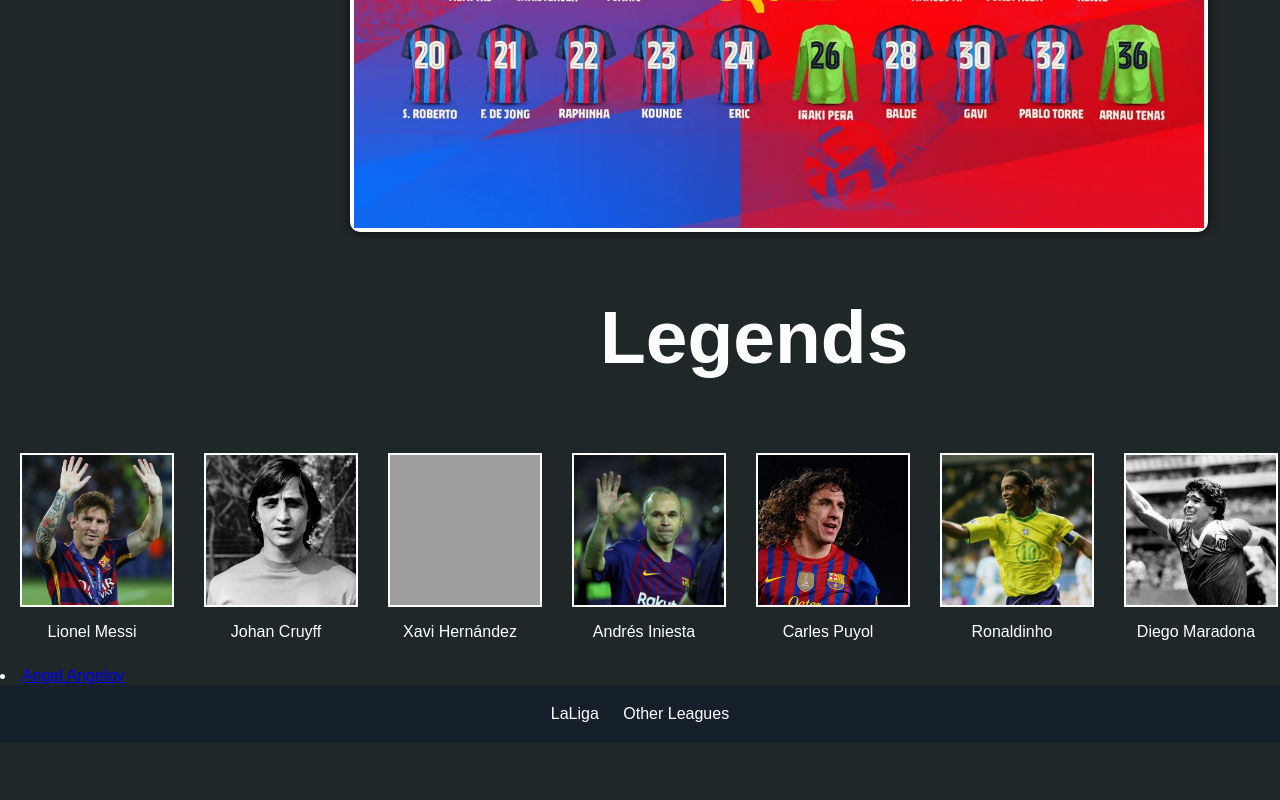
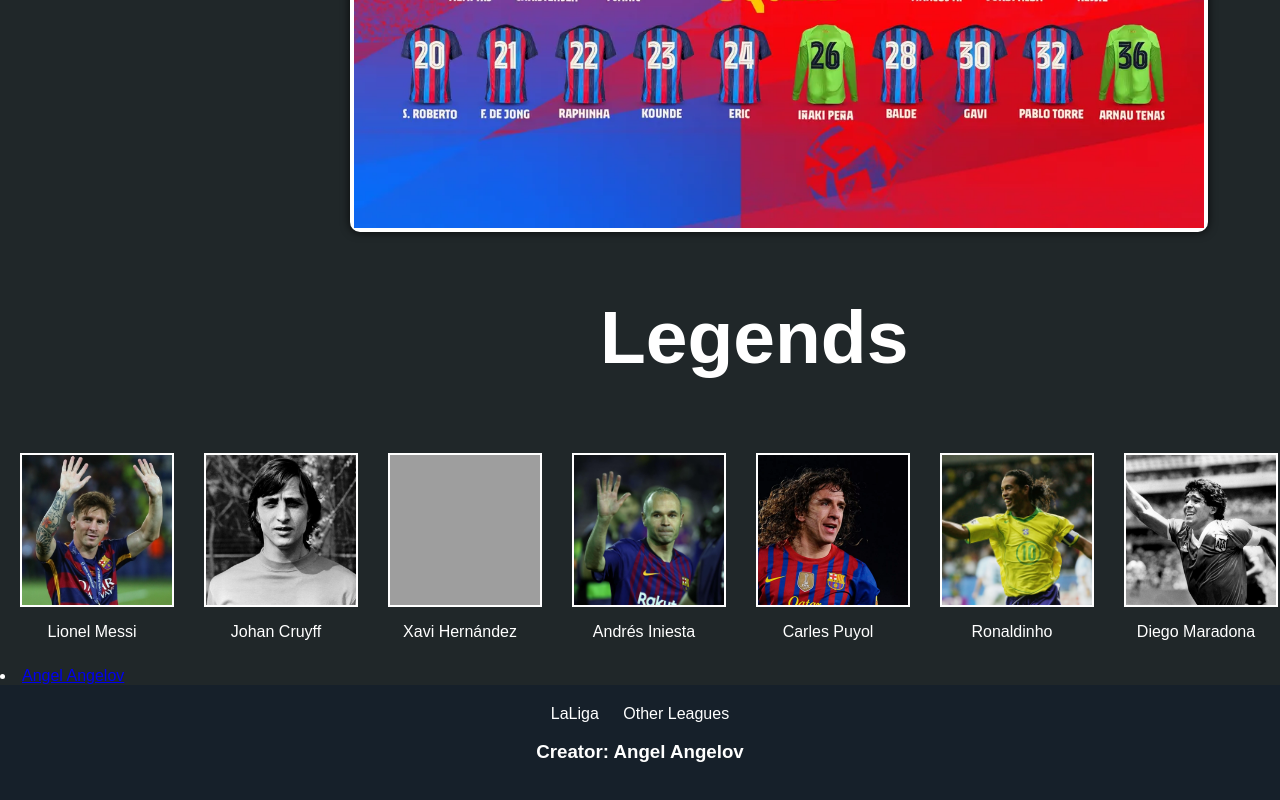
Before and after one commit to doomdude32a/footchamps, a plain HTML site: page barca.html in a window 1280 px wide. Shown: the part 1619-2419 px from the top of the page. Before the commit the page ends 2362 px from the top, so only its background shows below. Drawn offline with Linux system fonts and the light colour scheme; grey boxes are pictures that could not be loaded.

Commit message:
Update barca.html

```diff
--- a/barca.html
+++ b/barca.html
@@ -112,6 +112,7 @@
 
       <li><a href="laliga.html">LaLiga</a></li>
       <li><a href="other-leagues.html">Other Leagues</a></li>
+      <h3>Creator: Angel Angelov</h3>
     </ul>
   </footer>
 </body>
```
